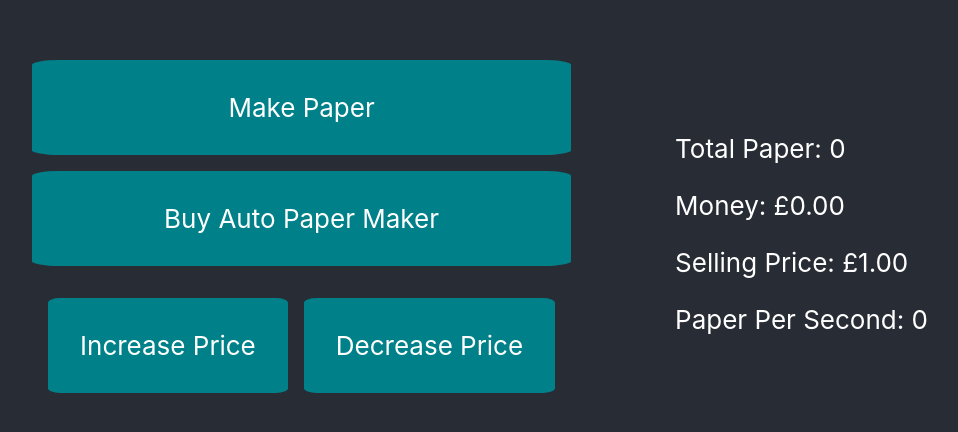
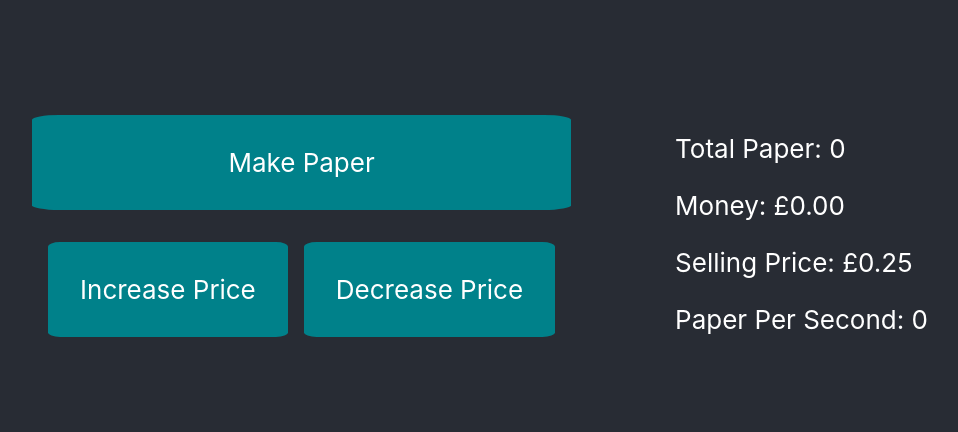
Before and after one commit to stefan-cooper/paper-clicker, a React (Create React App) app: page / in a window 1280 px wide. Shown: the part 166-598 px from the top of the page, without its empty margins (164-1122 px from the left). Built offline with nearby package versions, Linux system fonts and the light colour scheme; the HTML template or start-up script is replaced by a standard one.

Commit message:
Updated sales modifier to be a bit more random

```diff
--- a/src/App.js
+++ b/src/App.js
@@ -13,9 +13,13 @@ class App extends Component {
       paper: this.props.paper || 0,
       autoClickers: this.props.autoClickers || 0,
       money: this.props.money || 0,
-      salePrice: this.props.salePrice || 1,
+      salePrice: this.props.salePrice || 0.25,
       selling: false
     }
+  }
+
+  saleModifier() {
+    return 10000 * this.state.salePrice * Math.random()
   }
 
   /*
@@ -27,7 +31,7 @@ class App extends Component {
       window.setInterval(() => this.clickerAdd(), 1000)
     }
     this.setState({selling: true})
-    window.setTimeout(() => this.sellPaper(), 1000 * this.state.salePrice)
+    window.setTimeout(() => this.sellPaper(), this.saleModifier())
   }
 
   // Add paper to the paper total
@@ -37,7 +41,7 @@ class App extends Component {
     })
     if (!this.state.selling) {
       this.setState({selling: true})
-      window.setTimeout(() => this.sellPaper(), 1000 * this.state.salePrice)
+      window.setTimeout(() => this.sellPaper(), this.saleModifier())
     }
   }
 
@@ -55,7 +59,7 @@ class App extends Component {
       this.setState({paper: this.state.paper - 1, money: this.state.money + this.state.salePrice}, () => {
         this.props.updateMoney(this.state.money)
       })
-      window.setTimeout(() => this.sellPaper(), 1000 * this.state.salePrice)
+      window.setTimeout(() => this.sellPaper(), this.saleModifier())
     } else {
       this.setState({selling: false})
     }
@@ -130,7 +134,7 @@ class App extends Component {
       <div className="app">
         <div className="playSide">
           {this.renderClickButton()}
-          {this.renderAutoClickButton()}
+          {/*this.renderAutoClickButton()*/}
           {this.renderSaleButtons()}
         </div>
         <div className="statSide">
```
